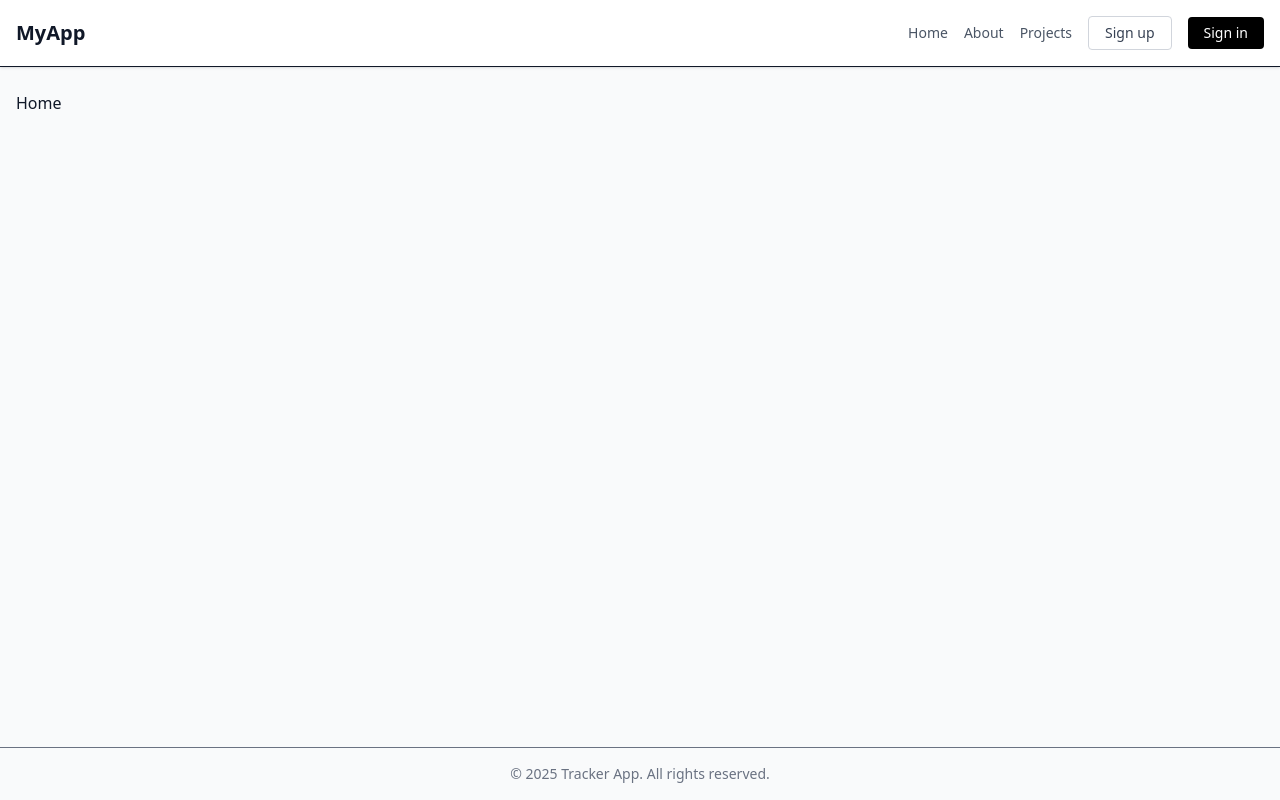
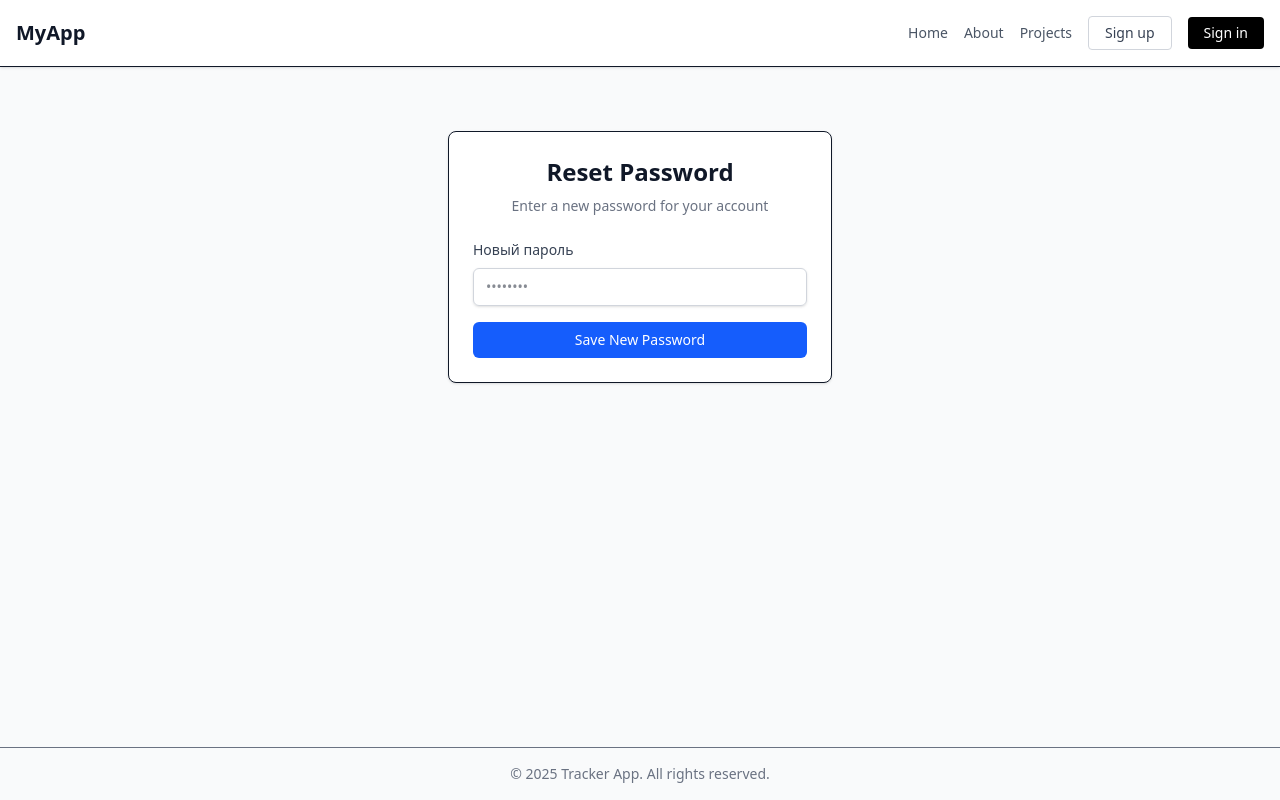
Before and after one commit to Petr0611/Task-Tracker-demo-FE, a React (Vite) app: page /reset-password in a window 1280 px wide. Built offline with nearby package versions, Linux system fonts and the light colour scheme.

Commit message:
TT-220: implement forgot password flow

```diff
--- a/src/App.tsx
+++ b/src/App.tsx
@@ -5,6 +5,8 @@ import Layout from "./layouts/Layout";
 import Registration from "./pages/Registration";
 import Login from "./pages/Login";
 import Projects from "./pages/Projects";
+import ForgotPasswordForm from "./features/auth/components/ForgotPasswordForm";
+import ResetPasswordForm from "./features/auth/components/ResetPasswordForm";
 
 function App() {
   return (
@@ -16,6 +18,8 @@ function App() {
           <Route path="/about" element={<About />} />
           <Route path="/register" element={<Registration />} />
           <Route path="/login" element={<Login />} />
+          <Route path="/forgot-password" element={<ForgotPasswordForm />} />
+          <Route path="/reset-password" element={<ResetPasswordForm />} />
           <Route path="/projects" element={<Projects />} />
         </Routes>
       </Layout>
--- /dev/null
+++ b/src/features/auth/components/ForgotPasswordForm.tsx
@@ -0,0 +1,68 @@
+import axios from "axios";
+import { useState } from "react";
+
+const ForgotPasswordForm = () => {
+  const [email, setEmail] = useState("");
+  const [status, setStatus] = useState<"idle" | "success" | "error">("idle");
+
+  const handleSubmit = async (e: React.FormEvent) => {
+    e.preventDefault();
+    try {
+      await axios.post("/api/v1/auth/reset-password-request", { email });
+      setStatus("success");
+    } catch (error) {
+      setStatus("error");
+    }
+  };
+
+  return (
+    <div className="mx-auto max-w-sm mt-10 p-6 bg-white border rounded-lg shadow-sm space-y-6">
+      <div className="text-center space-y-2">
+        <h2 className="text-2xl font-semibold">Forgot Password</h2>
+        <p className="text-sm text-gray-500">
+          Enter your email and we'll send you a password reset link
+        </p>
+      </div>
+
+      <form onSubmit={handleSubmit} className="space-y-4">
+        <div className="space-y-2">
+          <label
+            htmlFor="email"
+            className="block text-sm font-medium text-gray-700"
+          >
+            Email
+          </label>
+          <input
+            id="email"
+            type="email"
+            required
+            value={email}
+            onChange={(e) => setEmail(e.target.value)}
+            className="w-full px-3 py-2 border rounded-md text-sm shadow-sm focus:outline-none focus:ring-2 focus:ring-blue-500 focus:border-blue-500"
+            placeholder="you@example.com"
+          />
+        </div>
+
+        <button
+          type="submit"
+          className="w-full py-2 px-4 bg-blue-600 text-white text-sm font-medium rounded-md hover:bg-blue-700 focus:outline-none focus:ring-2 focus:ring-blue-500"
+        >
+          Send Reset Link
+        </button>
+      </form>
+
+      {status === "success" && (
+        <div className="text-sm text-green-600 text-center">
+          Link sent! Please check your email.
+        </div>
+      )}
+      {status === "error" && (
+        <div className="text-sm text-red-600 text-center">
+          Failed to send. Please check your email address.
+        </div>
+      )}
+    </div>
+  );
+};
+
+export default ForgotPasswordForm;
--- a/src/features/auth/components/LoginForm.tsx
+++ b/src/features/auth/components/LoginForm.tsx
@@ -1,12 +1,18 @@
 import { useFormik } from "formik";
 import * as Yup from "yup";
-import { login, selectIsAuthenticated, selectLoginError } from "../slice/authSlice";
+import {
+  login,
+  selectIsAuthenticated,
+  selectLoginError,
+} from "../slice/authSlice";
 import { useAppDispatch, useAppSelector } from "../../../app/hooks";
+import { useNavigate } from "react-router-dom";
 
 const LoginForm = () => {
   const dispatch = useAppDispatch();
   const loginError = useAppSelector(selectLoginError);
   const isAuthenticated = useAppSelector(selectIsAuthenticated);
+  const navigate = useNavigate();
 
   const formik = useFormik({
     initialValues: {
@@ -49,14 +55,18 @@ const LoginForm = () => {
       <form onSubmit={formik.handleSubmit} className="space-y-4">
         {/* Email Field */}
         <div className="space-y-2">
-          <label htmlFor="email" className="block text-sm font-medium text-gray-700">
+          <label
+            htmlFor="email"
+            className="block text-sm font-medium text-gray-700"
+          >
             Email
           </label>
           <input
             id="email"
             type="email"
             {...formik.getFieldProps("email")}
-            className={`w-full px-3 py-2 text-sm border rounded-md shadow-sm transition placeholder:text-gray-400 focus:outline-none focus:ring-2 focus:ring-ring focus:border-ring ${formik.touched.email && formik.errors.email
+            className={`w-full px-3 py-2 text-sm border rounded-md shadow-sm transition placeholder:text-gray-400 focus:outline-none focus:ring-2 focus:ring-ring focus:border-ring ${
+              formik.touched.email && formik.errors.email
                 ? "border-red-500 focus:ring-red-500"
                 : "border-input"
             }`}
@@ -69,14 +79,18 @@ const LoginForm = () => {
 
         {/* Password Field */}
         <div className="space-y-2">
-          <label htmlFor="password" className="block text-sm font-medium text-gray-700">
+          <label
+            htmlFor="password"
+            className="block text-sm font-medium text-gray-700"
+          >
             Password
           </label>
           <input
             id="password"
             type="password"
             {...formik.getFieldProps("password")}
-            className={`w-full px-3 py-2 text-sm border rounded-md shadow-sm transition placeholder:text-gray-400 focus:outline-none focus:ring-2 focus:ring-ring focus:border-ring ${formik.touched.password && formik.errors.password
+            className={`w-full px-3 py-2 text-sm border rounded-md shadow-sm transition placeholder:text-gray-400 focus:outline-none focus:ring-2 focus:ring-ring focus:border-ring ${
+              formik.touched.password && formik.errors.password
                 ? "border-red-500 focus:ring-red-500"
                 : "border-input"
             }`}
@@ -85,6 +99,17 @@ const LoginForm = () => {
           {formik.touched.password && formik.errors.password && (
             <p className="text-sm text-red-500">{formik.errors.password}</p>
           )}
+        </div>
+
+        {/* Forgot Password Field */}
+        <div className="text-right">
+          <button
+            type="button"
+            onClick={() => navigate("/forgot-password")}
+            className="text-sm text-blue-600 hover:underline"
+          >
+            Forgot password
+          </button>
         </div>
 
         <button
--- /dev/null
+++ b/src/features/auth/components/ResetPasswordForm.tsx
@@ -0,0 +1,89 @@
+import { useFormik } from "formik";
+import * as Yup from "yup";
+import axios from "axios";
+import { useSearchParams } from "react-router-dom";
+import { useState } from "react";
+
+const ResetPasswordForm = () => {
+  const [searchParams] = useSearchParams();
+  const token = searchParams.get("token");
+  const [status, setStatus] = useState<"idle" | "success" | "error">("idle");
+
+  const formik = useFormik({
+    initialValues: {
+      newPassword: "",
+    },
+    validationSchema: Yup.object({
+      newPassword: Yup.string()
+        .min(8, "Password must be at least 8 characters")
+        .required("Please enter a new password"),
+    }),
+    onSubmit: async (values) => {
+      try {
+        await axios.post("/api/v1/auth/reset-password", {
+          token,
+          newPassword: values.newPassword,
+        });
+        setStatus("success");
+      } catch (error) {
+        setStatus("error");
+      }
+    },
+  });
+
+  return (
+    <div className="mx-auto max-w-sm mt-10 p-6 bg-white border rounded-lg shadow-sm space-y-6">
+      <div className="text-center space-y-2">
+        <h2 className="text-2xl font-semibold">Reset Password</h2>
+        <p className="text-sm text-gray-500">
+          Enter a new password for your account
+        </p>
+      </div>
+
+      <form onSubmit={formik.handleSubmit} className="space-y-4">
+        <div className="space-y-2">
+          <label
+            htmlFor="newPassword"
+            className="block text-sm font-medium text-gray-700"
+          >
+            Новый пароль
+          </label>
+          <input
+            id="newPassword"
+            type="password"
+            {...formik.getFieldProps("newPassword")}
+            className={`w-full px-3 py-2 text-sm border rounded-md shadow-sm focus:outline-none focus:ring-2 ${
+              formik.touched.newPassword && formik.errors.newPassword
+                ? "border-red-500 focus:ring-red-500"
+                : "border-gray-300 focus:ring-blue-500"
+            }`}
+            placeholder="••••••••"
+          />
+          {formik.touched.newPassword && formik.errors.newPassword && (
+            <p className="text-sm text-red-500">{formik.errors.newPassword}</p>
+          )}
+        </div>
+
+        <button
+          type="submit"
+          className="w-full py-2 px-4 bg-blue-600 text-white text-sm font-medium rounded-md hover:bg-blue-700 focus:outline-none focus:ring-2 focus:ring-blue-500"
+        >
+          Save New Password
+        </button>
+      </form>
+
+      {status === "success" && (
+        <p className="text-green-600 text-sm text-center">
+          Password successfully updated! You can now log in.
+        </p>
+      )}
+      {status === "error" && (
+        <p className="text-red-600 text-sm text-center">
+          Failed to reset password. Please try again.
+        </p>
+      )}
+    </div>
+  );
+};
+
+export default ResetPasswordForm;
--- a/src/main.tsx
+++ b/src/main.tsx
@@ -3,12 +3,12 @@ import "./index.css";
 import App from "./App.tsx";
 import { store } from "./app/store.ts";
 import { Provider } from "react-redux";
-import { HashRouter } from "react-router-dom";
+import { BrowserRouter } from "react-router-dom";
 
 createRoot(document.getElementById("root")!).render(
   <Provider store={store}>
-    <HashRouter>
+    <BrowserRouter>
       <App />
-    </HashRouter>
+    </BrowserRouter>
   </Provider>
 );
```
Lines whose indentation alone changed are shown as unchanged.
